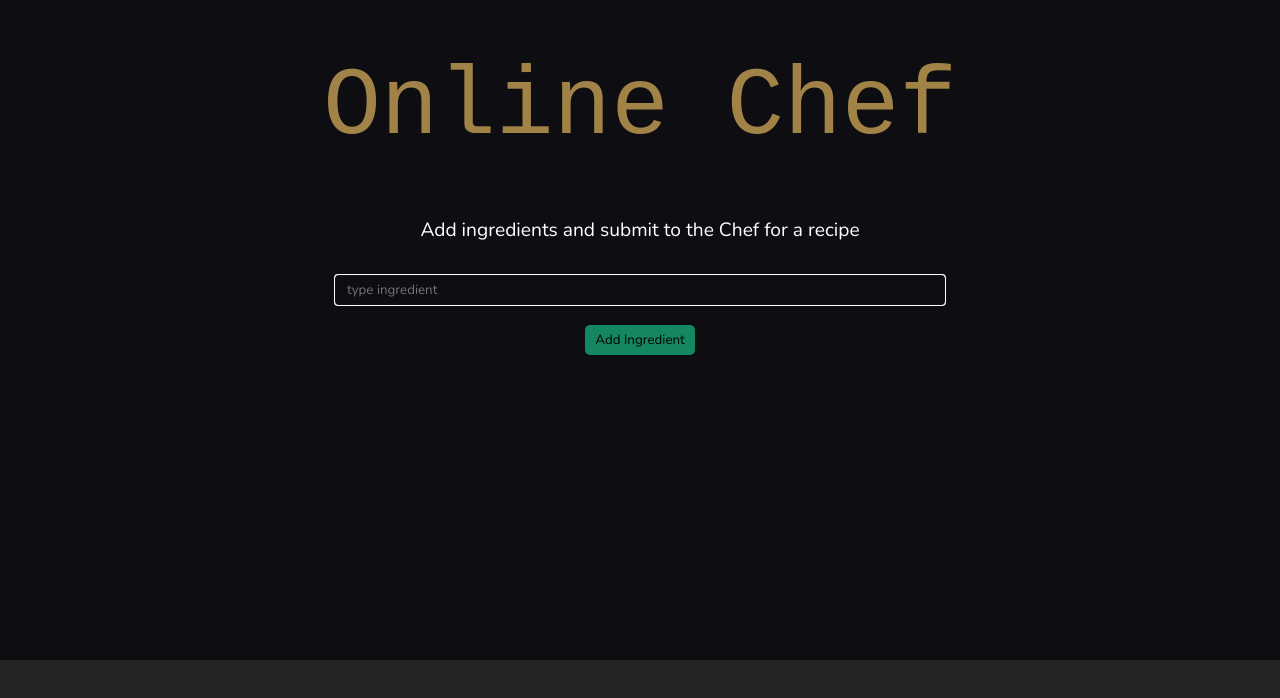
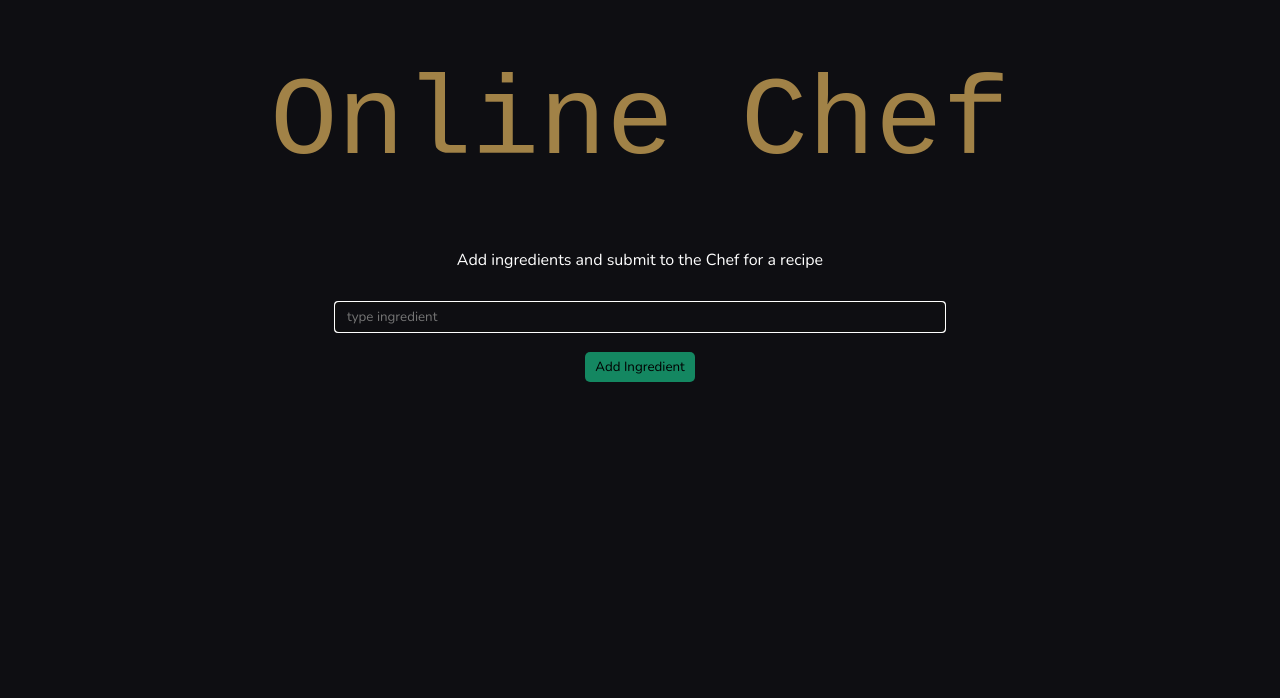
Before and after one commit to Gi-Joe254/recipe-generator, a React (Vite) app: page / in a window 1280 px wide. Shown: the top 698 px of the page. Built offline with nearby package versions, Linux system fonts and the light colour scheme; a web font is replaced by a local one.

Commit message:
removed heroBg component due to issues

```diff
--- a/src/App.css
+++ b/src/App.css
@@ -1,5 +1,4 @@
 #root {
-  max-width: 1280px;
   margin: 0 auto;
   padding: 0;
   text-align: center;
--- a/src/Chef.css
+++ b/src/Chef.css
@@ -7,23 +7,49 @@
     height: max-content;
     padding-bottom: 20px;
     background-color:#0E0E12;
-
 }
 .chefHero{
     font-family: "Nunito", sans-serif;
     font-weight: 2000;
     font-size: 1.2rem;
     color: #ffffff;
-    height: 80vh;
+    height: 100vh;
 }
+
 .chefHero header{
-    font-size: 6rem;
+    font-size: 4rem;
     color: #a18247;
     font-family:'Courier New', Courier, monospace;
-    line-height: 6rem;
+    line-height: 5rem;
     padding: 60px;
+    font-weight: 500;
 }
-
+@media (min-width: 420px){
+    .chefHero header{
+        font-size: 6rem;
+        line-height:6rem ;
+    }
+}
+@media (min-width: 750px){
+    .chefHero header{
+        font-size: 7rem;
+        line-height:8rem ;
+    }
+}
+.chefHero p {
+    font-size: 0.7rem;
+}
+@media (min-width: 420px){
+    .chefHero p{
+        font-size: 0.8rem;
+        ;
+    }
+}
+@media (min-width: 750px){
+    .chefHero p{
+        font-size: 1rem;
+    }
+}
 .chefHero form input, button {
     font-family: "Nunito", sans-serif;;
 }
@@ -54,25 +80,25 @@ button:hover {
 }
 .ingredientList {
     margin-bottom: 30px;
-    padding: 20px;
-    height: 50vh;
+    padding: 35px 20px;
+    height: 70vh;
 
 }
 .ingredientList header {
     color:  #308D46;
-    font-size: 1.3rem;
-    font-weight: bold;
+    font-size: 1rem;
+    font-weight: 900;
     text-decoration: underline;
     font-family: "Playwrite AU QLD";
     border-radius: 5px;
 }
 .list {
-    padding: 20px 10px;
+    padding: 20px 20px;
     display: flex;
     flex-direction: column;
-
+    background: red;
     gap: 20px;
-    width: 320px;
+    width: 100%;
     max-height: 250px;
     flex-wrap: wrap;
     line-height: 0.01rem;
--- a/src/Chef.jsx
+++ b/src/Chef.jsx
@@ -64,6 +64,7 @@ export default function Chef(){
         recipe && resultsRef.current?.scrollIntoView()
     },[recipe])
 
+
     const background = {
         position : "absolute",
         inset : "0",
@@ -72,7 +73,6 @@ export default function Chef(){
         backgroundRepeat : 'no-repeat',
         backgroundPosition : 'center',
         opacity : "0.4",
-
         border: '1px solid black',
 
         }
```
Also changed, not shown: src/typingComponents/heroBG.jsx (deleted, +0 -30 lines).
